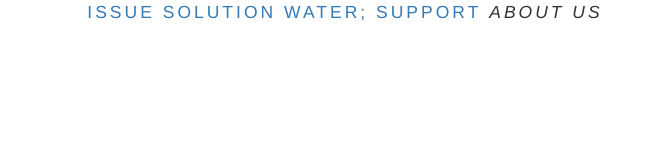
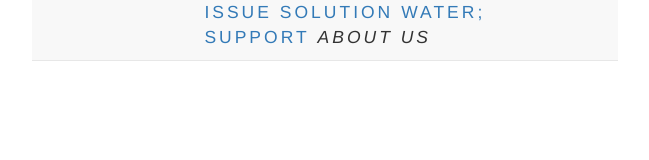
Before and after one commit to wdi15/group4, a plain HTML site: page html/aboutus.html in a window 1280 px wide. Shown: the whole page, without its empty margins (315-964 px from the left). Drawn offline with nearby package versions, Linux system fonts and the light colour scheme.

Commit message:
Update aboutus.html

```diff
--- a/html/aboutus.html
+++ b/html/aboutus.html
@@ -6,9 +6,10 @@
   </head>
 
   <body>
-  <nav class="nav" role="navigation">
-    <!--<div class="center container">-->
-        <ul class="sitemap">
+    <nav class="navbar navbar-default navbar-fixed-top nav" role="navigation">
+      <!--<div class="center containter">-->
+  <div class="container">
+    <ul class="sitemap">
           <li data-g-action="navigate" data-g-event="Global Nav" data-g-label="Issue">
             <a href="issue.html">Issue</a>
           </li>
@@ -25,8 +26,9 @@
             <em>About Us</em>
           </li>
         </ul>
-        <!--</div>-->
-      </nav>
+  </div>
+</nav>
+
       <canvas id="header-canvas" style="z-index: -1; position: absolute; top: 0px; left: 0px; width: 1434px; height: 200px; transform: translate3d(0px, 0px, 0px); -webkit-user-select: none; pointer-events: none;"></canvas>
 
   <!-- Bootstrap magiccccc -->
```
